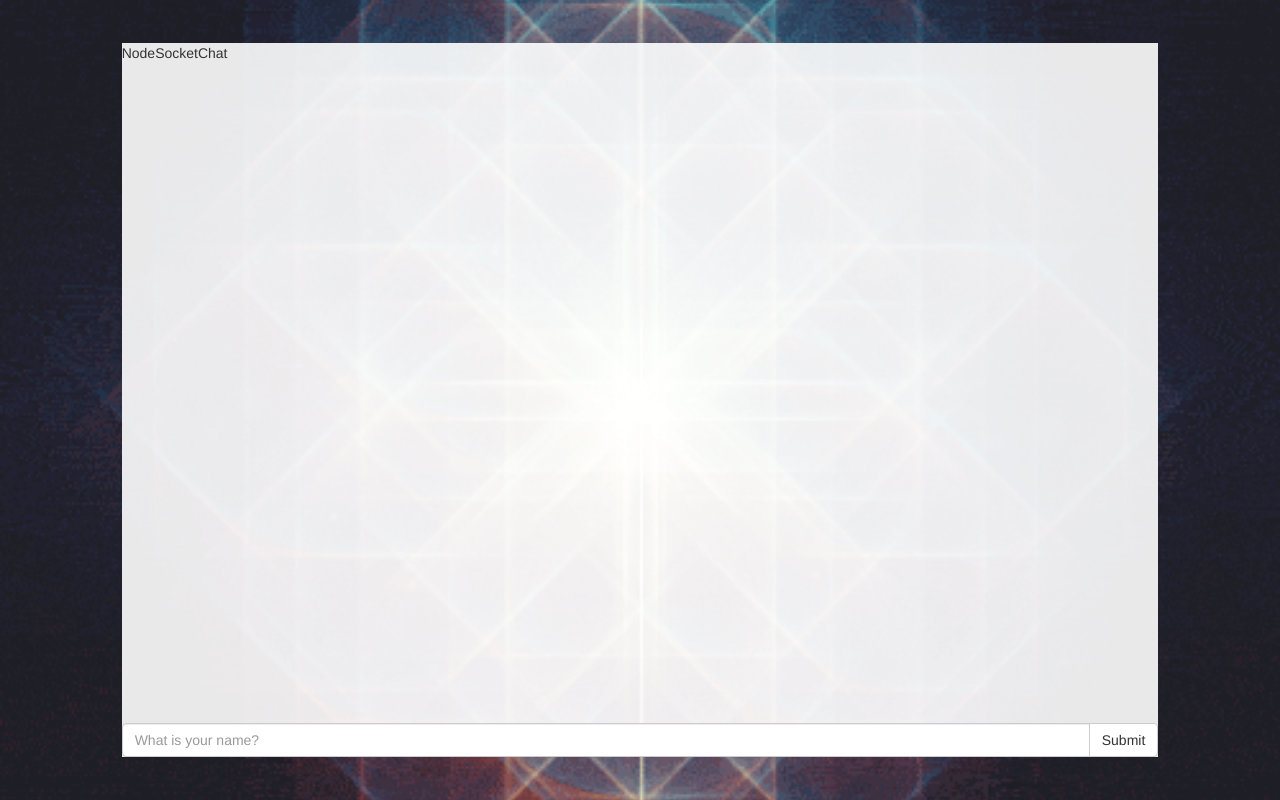
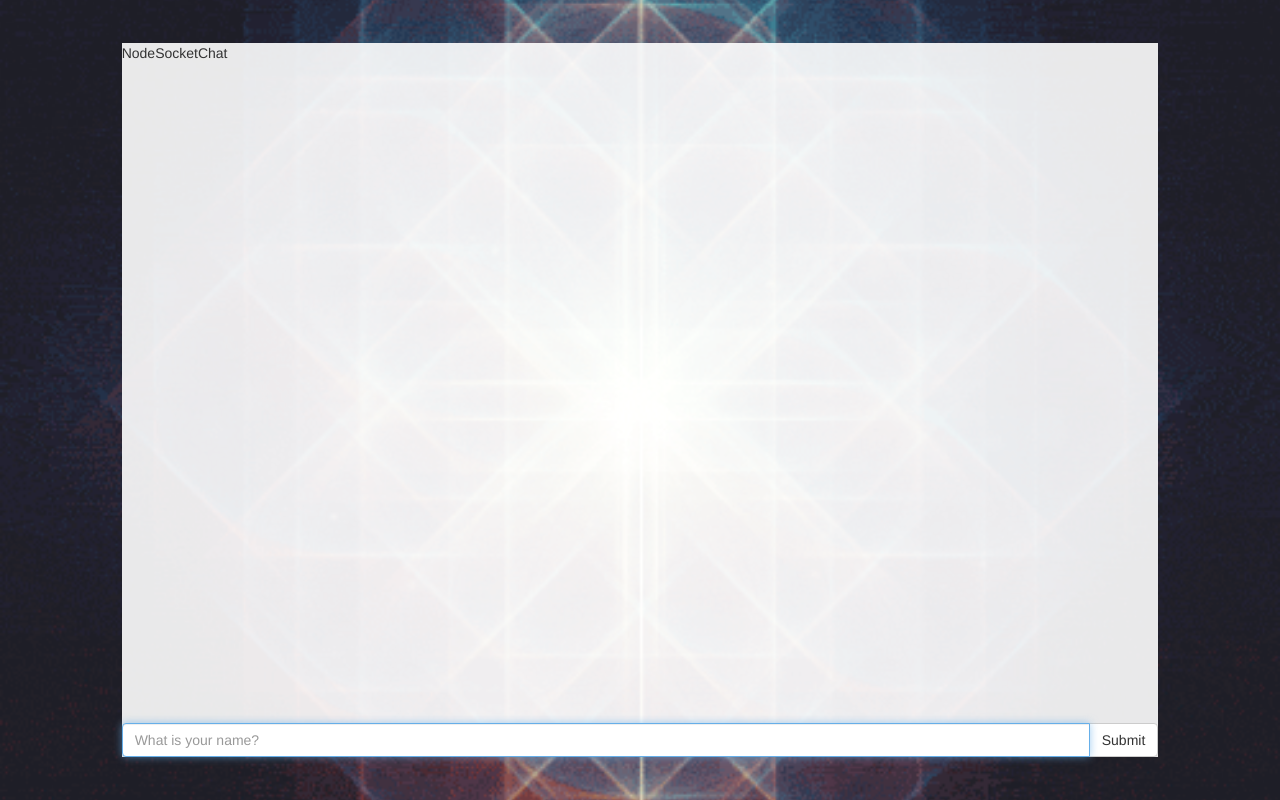
Before and after one commit to mrbfrank/NodeSocketChat, a website: page public/index.html in a window 1280 px wide. Drawn offline with nearby package versions, Linux system fonts and the light colour scheme; no server answers.

Commit message:
autofocus cursor on input fields

```diff
--- a/public/index.html
+++ b/public/index.html
@@ -25,7 +25,7 @@
 
                 <form id="name_form" method="post" autocomplete="off">
                   <div class="input-group">
-                    <input class="form-control" name="name" placeholder="What is your name?" type="text">
+                    <input class="form-control" name="name" placeholder="What is your name?" type="text" autofocus="autofocus">
                     <span class="input-group-btn">
                       <button class="btn btn-default" type="submit">Submit</button>
                     </span>
@@ -68,6 +68,9 @@
           // toggle name & message form display
           $("#name_form").toggle();
           $("#message_form").toggle();
+
+          // focus cursor on message input element
+          $('[name="message"]').focus();
 
         });
 
```
